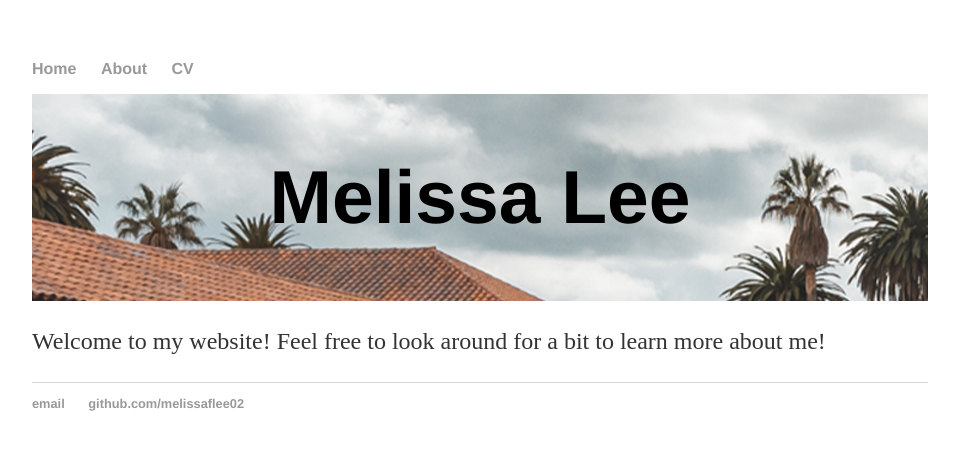
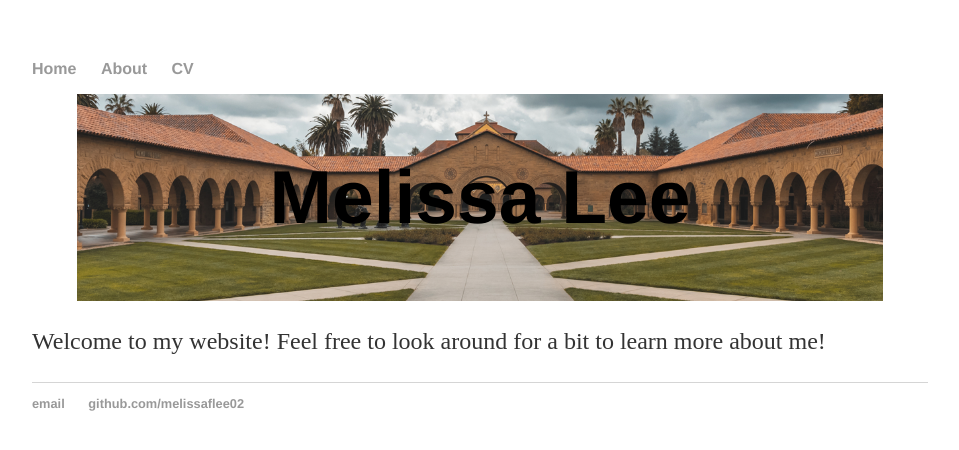
Before and after one commit to melissaflee02/mlee24.github.io, a Jekyll site: the page built from index.html, in a window 1280 px wide. Shown: the top 450 px of the page, without its empty margins (160-1119 px from the left). Built offline with Jekyll 4.4.1, drawn with Linux system fonts in a browser that asks for light colours.

Commit message:
Update main.css

```diff
--- a/css/main.css
+++ b/css/main.css
@@ -45,7 +45,9 @@
 /* Melissa's Code */
 .name_header {
     background: url("images/stanford.jpg");
+    background-size: 90%;
     background-repeat: no-repeat;
+    background-position: center;
     padding-top: 10px;
     padding-bottom: 10px;
     font-size: 25px;
```
